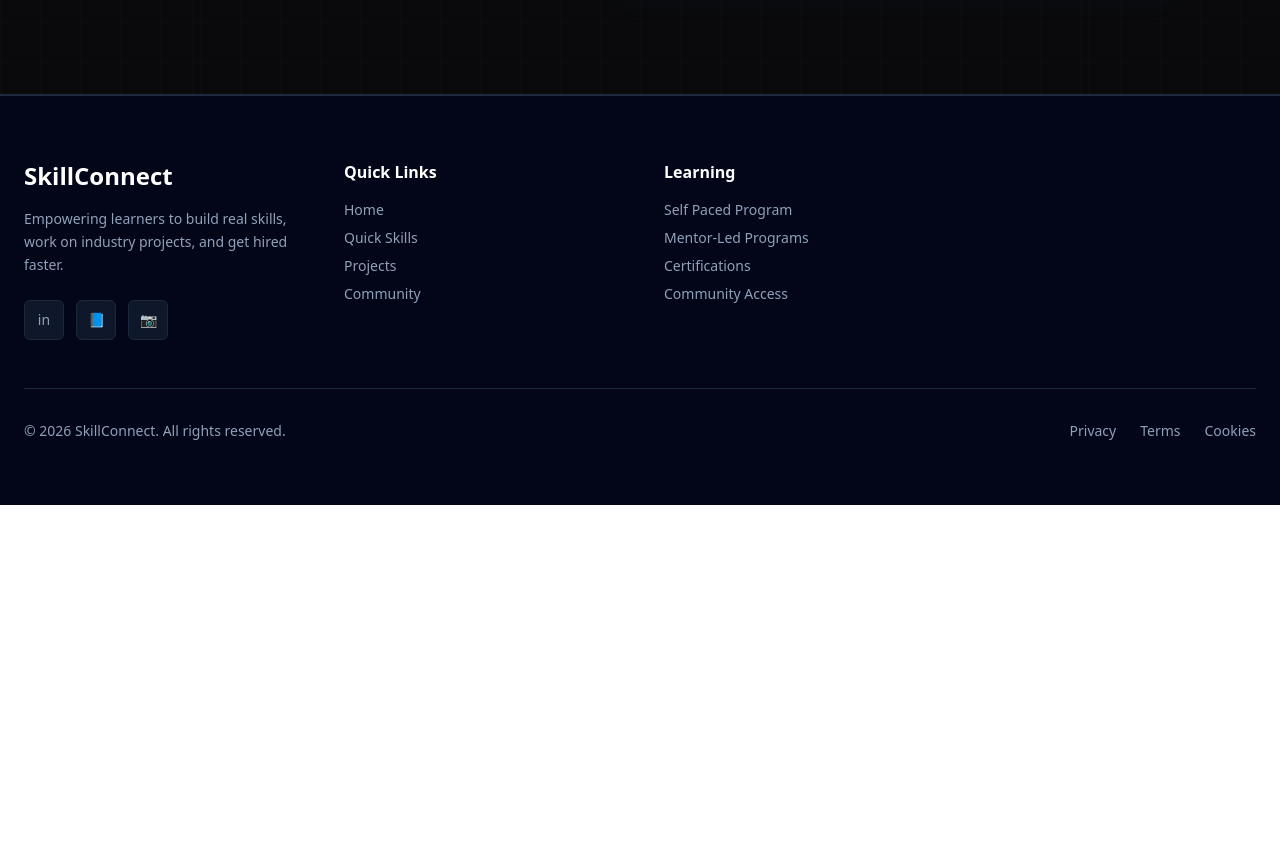
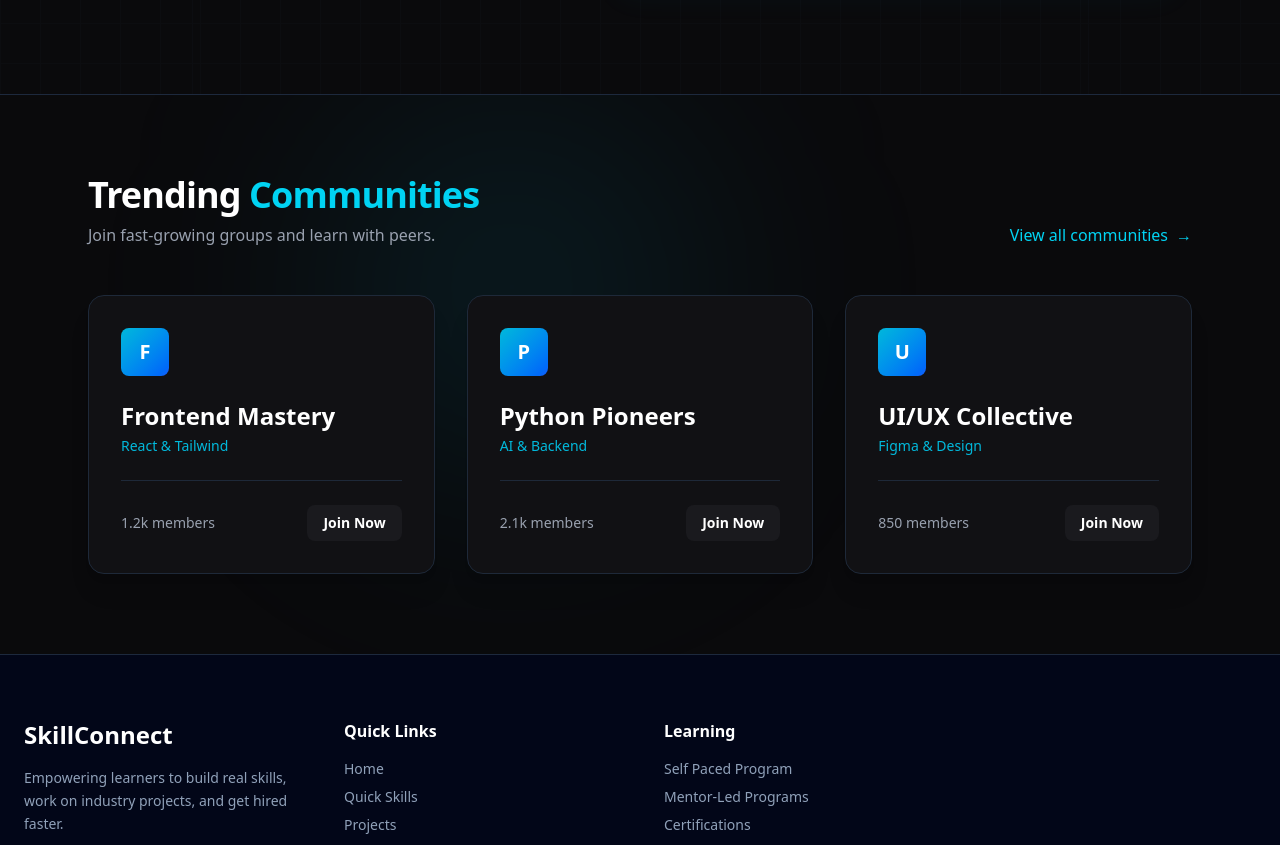
Before and after one commit to RZcodes01/Frontend, a React (Vite) app: page / in a window 1280 px wide. Shown: the part 1537-2382 px from the top of the page. Before the commit the page ends 2042 px from the top, so only its background shows below. Built offline with nearby package versions, Linux system fonts and the light colour scheme; sample sign-in values are in the browser's storage.

Commit message:
added trendingcommunities page

```diff
--- a/src/App.jsx
+++ b/src/App.jsx
@@ -1,6 +1,5 @@
 import Navbar from "./components/Navbar";
 import { Route, Routes, Outlet } from "react-router-dom";
-
 import Homepage from "./pages/Homepage";
 import Community from "./pages/Community";
 import Register from "./pages/Register";
--- /dev/null
+++ b/src/components/TrendingCommunities.jsx
@@ -0,0 +1,57 @@
+import React from 'react';
+import { Link } from 'react-router-dom';
+
+const TrendingCommunities = () => {
+  const communities = [
+    { id: 1, name: "Frontend Mastery", members: "1.2k", topic: "React & Tailwind" },
+    { id: 2, name: "Python Pioneers", members: "2.1k", topic: "AI & Backend" },
+    { id: 3, name: "UI/UX Collective", members: "850", topic: "Figma & Design" },
+  ];
+
+  return (
+    <section className="bg-[#0a0a0c] text-white py-20 relative overflow-hidden">
+      {/* Background Glow Effect to match Hero */}
+      <div className="absolute top-0 left-1/4 w-96 h-96 bg-cyan-500/10 rounded-full blur-[120px] pointer-events-none"></div>
+
+      <div className="max-w-6xl mx-auto px-6 relative z-10">
+        <div className="flex flex-col md:flex-row md:items-end justify-between mb-12 gap-4">
+          <div>
+            <h2 className="text-4xl font-bold tracking-tight">
+              Trending <span className="text-cyan-400">Communities</span>
+            </h2>
+            <p className="text-gray-400 mt-2">Join fast-growing groups and learn with peers.</p>
+          </div>
+          <Link to="/community" className="text-cyan-400 hover:text-cyan-300 font-medium transition-colors flex items-center gap-2">
+            View all communities <span>&rarr;</span>
+          </Link>
+        </div>
+
+        <div className="grid grid-cols-1 md:grid-cols-3 gap-8">
+          {communities.map((item) => (
+            <div
+              key={item.id}
+              className="group bg-[#111114] border border-gray-800 p-8 rounded-2xl hover:border-cyan-500/50 transition-all duration-300 shadow-xl"
+            >
+              <div className="w-12 h-12 bg-gradient-to-br from-cyan-500 to-blue-600 rounded-lg mb-6 flex items-center justify-center font-bold text-xl">
+                {item.name.charAt(0)}
+              </div>
+              <h3 className="text-2xl font-bold mb-1 group-hover:text-cyan-400 transition-colors">
+                {item.name}
+              </h3>
+              <p className="text-cyan-500 text-sm font-medium mb-4">{item.topic}</p>
+
+              <div className="flex items-center justify-between mt-6 pt-6 border-t border-gray-800">
+                <span className="text-gray-400 text-sm">{item.members} members</span>
+                <button className="bg-[#1a1a1e] hover:bg-cyan-500 text-white px-4 py-2 rounded-lg text-sm font-semibold transition-all">
+                  Join Now
+                </button>
+              </div>
+            </div>
+          ))}
+        </div>
+      </div>
+    </section>
+  );
+};
+
+export default TrendingCommunities;
--- a/src/pages/Homepage.jsx
+++ b/src/pages/Homepage.jsx
@@ -2,6 +2,7 @@ import React from 'react'
 import Navbar from '../components/Navbar'
 import Hero from '../components/Hero'
 import LearningOptions from '../components/LearningOptions'
+import TrendingCommunities from '../components/TrendingCommunities';
 import Footer from '../components/Footer'
 
 const Homepage = () => {
@@ -10,8 +11,7 @@ const Homepage = () => {
             <Navbar />
             <Hero />
             <LearningOptions />
-            {/* <Skills /> */}
-            {/* <Community /> */}
+            <TrendingCommunities />
             <Footer />
         </div>
     )
```
